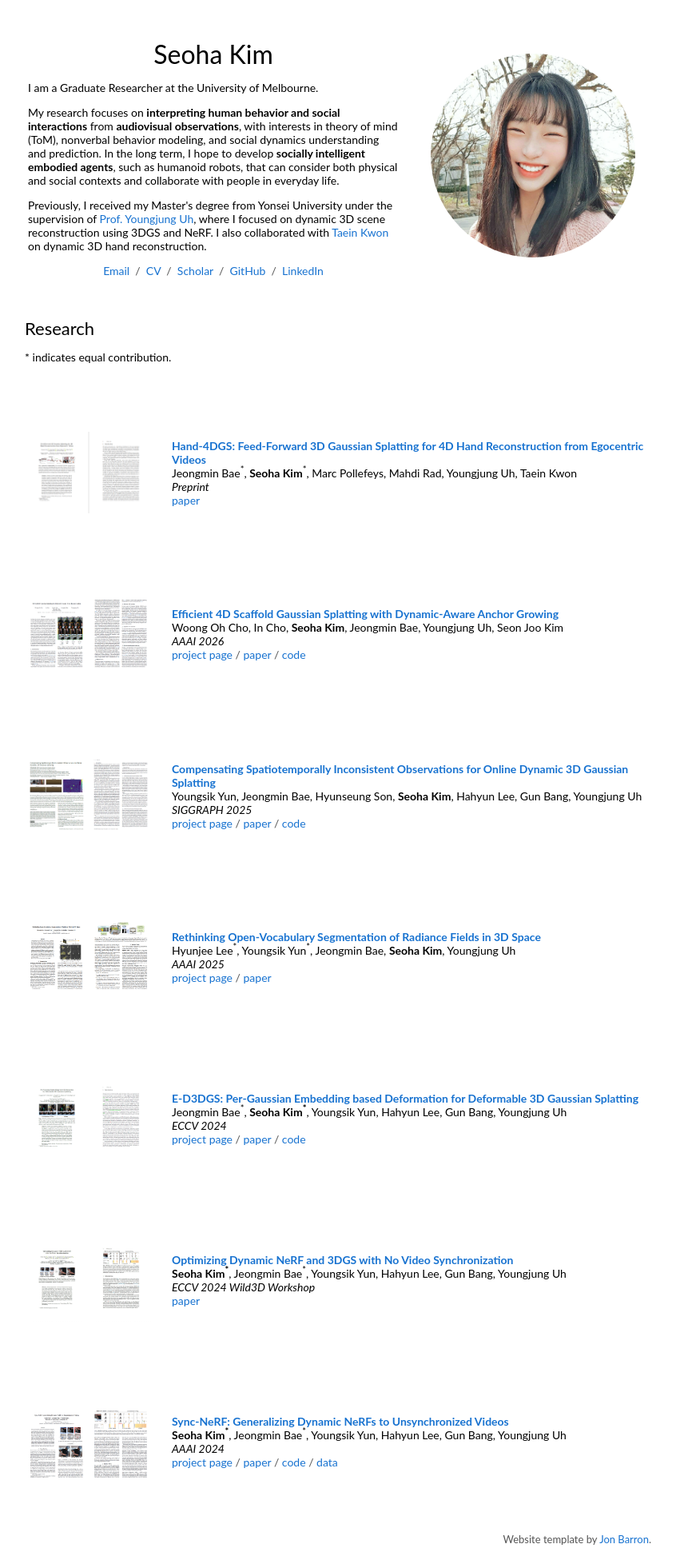
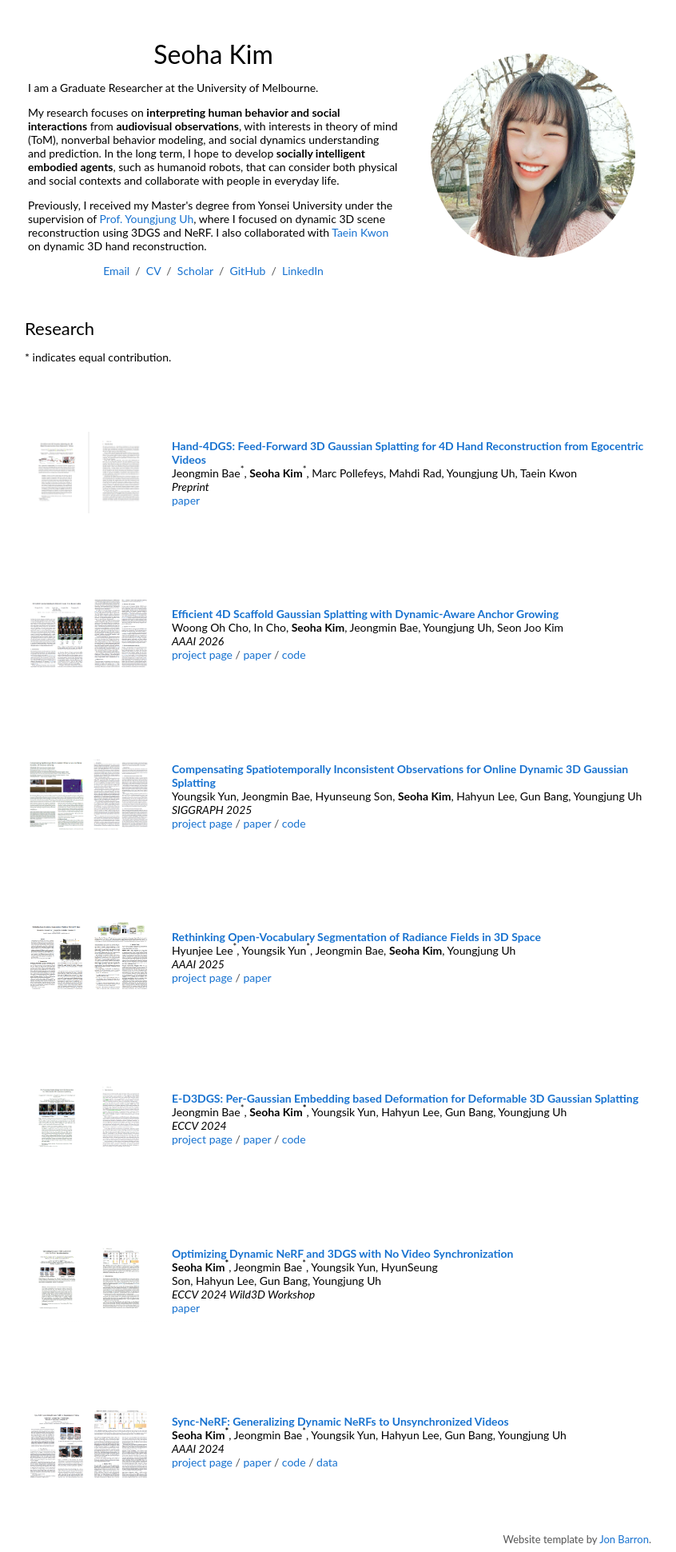
Before and after one commit to seoha-kim/seoha-kim.github.io, a Jekyll site: the page built from index.html, in a window 1280 px wide. Shown: the whole page at 80% size, without its empty margins (225-1071 px from the left). Built offline with Jekyll 4.4.1, drawn with Linux system fonts in a browser that asks for light colours; some web fonts are replaced.

Commit message:
Add HyunSeung Son to workshop paper authors

```diff
--- a/_data/publications.yaml
+++ b/_data/publications.yaml
@@ -42,7 +42,7 @@ papers:
     image: "/assets/publications/e-d3dgs_preview.png"
 
   - title: "Optimizing Dynamic NeRF and 3DGS with No Video Synchronization"
-    authors: "<b>Seoha Kim<sup>*</sup></b>, Jeongmin Bae<sup>*</sup>, Youngsik Yun, Hahyun Lee, Gun Bang, Youngjung Uh"
+    authors: "<b>Seoha Kim<sup>*</sup></b>, Jeongmin Bae<sup>*</sup>, Youngsik Yun, HyunSeung Son, Hahyun Lee, Gun Bang, Youngjung Uh"
     paper_pdf: "https://openreview.net/forum?id=RQutkn4V9I"
     venue: "ECCV 2024 Wild3D Workshop"
     selected: y
```
